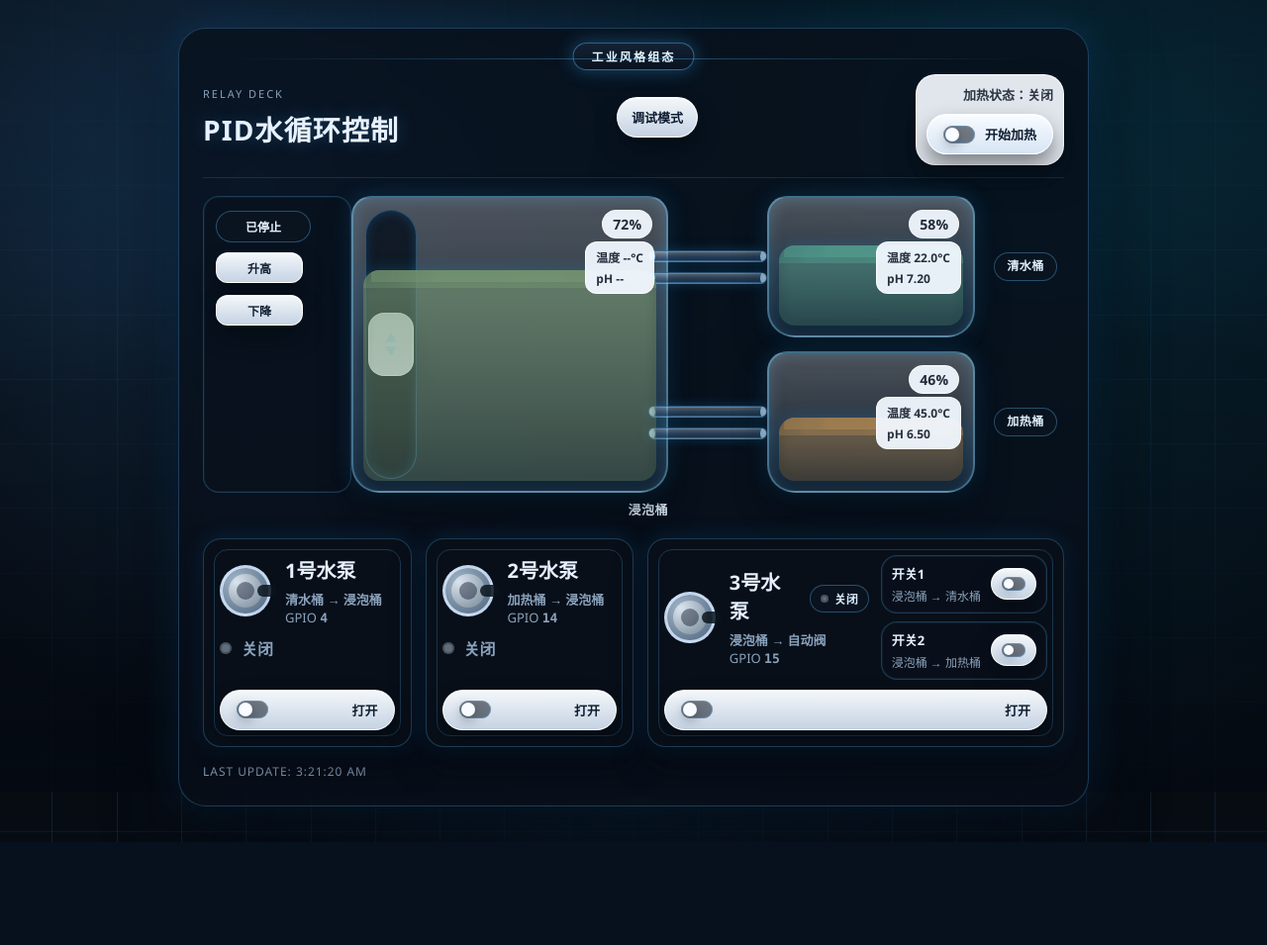
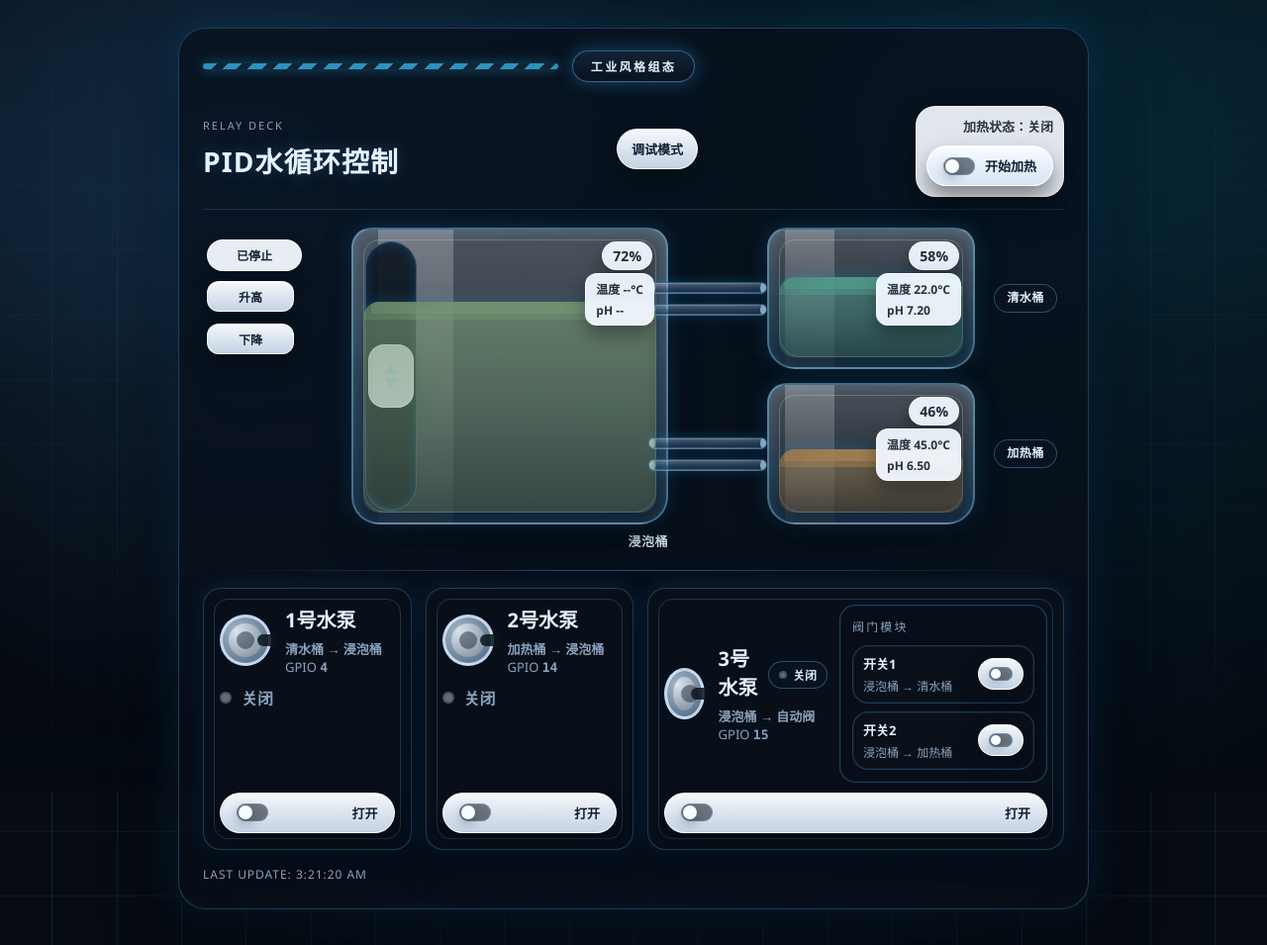
Before and after one commit to MickeyElders/pi-control-program, a FastAPI app: page / in a window 1280 px wide. Shown: the whole page at 99% size. Before the commit the page ends 851 px from the top, so only its background shows below. Run offline with FastAPI, Linux system fonts and the light colour scheme.

Commit message:
调整质感

```diff
--- a/static/style.css
+++ b/static/style.css
@@ -104,40 +104,67 @@ body::after {
   animation: rise 650ms ease-out;
 }
 
-.panel::before {
-  content: "工业风格组态";
+.panel::after {
+  content: "";
   position: absolute;
-  top: 14px;
-  left: 50%;
-  transform: translateX(-50%);
-  padding: 4px 18px;
+  inset: 0;
+  background:
+    repeating-linear-gradient(
+      0deg,
+      rgba(80, 150, 210, 0.06) 0 1px,
+      transparent 1px 80px
+    ),
+    repeating-linear-gradient(
+      90deg,
+      rgba(80, 150, 210, 0.04) 0 1px,
+      transparent 1px 120px
+    );
+  pointer-events: none;
+  opacity: 0.4;
+  z-index: 0;
+}
+
+.panel > * {
+  position: relative;
+  z-index: 1;
+}
+
+.panel-topbar {
+  display: grid;
+  grid-template-columns: 1fr auto 1fr;
+  align-items: center;
+  gap: 14px;
+  margin: -18px auto 18px;
+}
+
+.panel-title {
+  padding: 6px 18px;
   border-radius: 999px;
   font-size: 12px;
   font-weight: 700;
-  letter-spacing: 0.18em;
+  letter-spacing: 0.2em;
   color: #e7f7ff;
   background: linear-gradient(180deg, rgba(20, 36, 54, 0.95), rgba(10, 20, 34, 0.85));
   border: 1px solid rgba(98, 190, 255, 0.45);
   box-shadow: 0 0 18px rgba(52, 176, 255, 0.35);
   text-transform: uppercase;
-  pointer-events: none;
+  text-align: center;
+  white-space: nowrap;
 }
 
-.panel::after {
-  content: "";
-  position: absolute;
-  top: 30px;
-  left: 6%;
-  right: 6%;
-  height: 1px;
-  background: linear-gradient(
-    90deg,
-    transparent,
-    rgba(90, 190, 255, 0.55),
-    transparent
+.panel-stripe {
+  height: 6px;
+  border-radius: 999px;
+  background: repeating-linear-gradient(
+    135deg,
+    rgba(60, 200, 255, 0.7) 0 10px,
+    rgba(20, 40, 60, 0.8) 10px 18px
   );
-  opacity: 0.7;
-  pointer-events: none;
+  box-shadow: 0 0 12px rgba(60, 200, 255, 0.4);
+}
+
+.panel-stripe.right {
+  justify-self: end;
 }
 
 .tank-row {
@@ -171,12 +198,11 @@ body::after {
   gap: 10px;
   align-content: start;
   height: var(--tank-height);
-  padding: 14px 12px;
+  padding: 12px 4px;
   justify-items: start;
-  background: rgba(10, 18, 28, 0.65);
-  border: 1px solid rgba(98, 190, 255, 0.25);
-  border-radius: 16px;
-  box-shadow: inset 0 0 0 1px rgba(30, 80, 120, 0.2);
+  background: transparent;
+  border: none;
+  box-shadow: none;
 }
 
 .lift-rail {
@@ -252,13 +278,14 @@ body::after {
 .lift-status {
   font-size: 12px;
   font-weight: 700;
-  color: #e7f3ff;
-  background: rgba(10, 22, 34, 0.7);
+  color: #14243a;
+  background: rgba(245, 250, 255, 0.95);
   border-radius: 999px;
   padding: 6px 10px;
-  border: 1px solid rgba(98, 190, 255, 0.35);
+  border: 1px solid rgba(255, 255, 255, 0.9);
   width: 96px;
   text-align: center;
+  box-shadow: 0 10px 18px rgba(2, 8, 14, 0.3);
 }
 
 .lift-controls {
@@ -373,6 +400,10 @@ body::after {
   opacity: 1;
 }
 
+.pipe.on {
+  box-shadow: inset 0 0 0 1px rgba(120, 210, 255, 0.55), 0 0 16px rgba(40, 170, 255, 0.35);
+}
+
 .pipe.to-right.on .pipe-flow {
   animation: pipe-right 0.8s linear infinite;
 }
@@ -391,6 +422,31 @@ body::after {
     0 18px 34px rgba(2, 8, 14, 0.45),
     0 0 22px rgba(40, 160, 255, 0.2);
   overflow: hidden;
+}
+
+.tank-body::before {
+  content: "";
+  position: absolute;
+  top: 0;
+  left: 8%;
+  width: 24%;
+  height: 100%;
+  background: linear-gradient(
+    180deg,
+    rgba(255, 255, 255, 0.35),
+    rgba(255, 255, 255, 0.05)
+  );
+  opacity: 0.7;
+  pointer-events: none;
+}
+
+.tank-body::after {
+  content: "";
+  position: absolute;
+  inset: 10px;
+  border-radius: 16px 16px 22px 22px;
+  border: 1px solid rgba(200, 230, 255, 0.25);
+  pointer-events: none;
 }
 
 .tank.soak .tank-body {
@@ -461,6 +517,7 @@ body::after {
   border-radius: 999px;
   padding: 4px 10px;
   border: 1px solid rgba(255, 255, 255, 0.9);
+  box-shadow: 0 8px 16px rgba(2, 8, 14, 0.35);
 }
 
 .tank-metrics {
@@ -477,6 +534,7 @@ body::after {
   padding: 6px 10px;
   border: 1px solid rgba(255, 255, 255, 0.9);
   z-index: 3;
+  box-shadow: 0 10px 18px rgba(2, 8, 14, 0.35);
 }
 
 .tank-liquid {
@@ -599,6 +657,19 @@ h2 {
   grid-template-rows: auto;
   gap: 18px;
   align-items: stretch;
+  margin-top: 6px;
+  padding-top: 18px;
+  position: relative;
+}
+
+.grid::before {
+  content: "";
+  position: absolute;
+  top: 0;
+  left: 0;
+  right: 0;
+  height: 1px;
+  background: linear-gradient(90deg, transparent, rgba(80, 150, 210, 0.5), transparent);
 }
 
 .grid .pump-card[data-index="0"] {
@@ -634,6 +705,7 @@ h2 {
   border-color: rgba(60, 200, 255, 0.6);
   box-shadow: 0 18px 32px rgba(2, 8, 14, 0.55), 0 0 28px rgba(60, 200, 255, 0.25);
   transform: translateY(-2px);
+  animation: panel-glow 2.8s ease-in-out infinite;
 }
 
 .pump-card::before {
@@ -666,6 +738,24 @@ h2 {
   grid-template-columns: minmax(0, 1fr) auto;
   gap: 12px;
   align-items: stretch;
+}
+
+.valve-panel {
+  display: grid;
+  gap: 10px;
+  padding: 12px;
+  border-radius: 16px;
+  background: rgba(8, 16, 26, 0.85);
+  border: 1px solid rgba(98, 190, 255, 0.28);
+  box-shadow: inset 0 0 0 1px rgba(30, 80, 120, 0.2);
+  min-width: 210px;
+}
+
+.valve-title {
+  font-size: 12px;
+  letter-spacing: 0.18em;
+  text-transform: uppercase;
+  color: var(--muted);
 }
 
 .pump-info-block {
@@ -1139,6 +1229,16 @@ h2 {
   }
 }
 
+@keyframes panel-glow {
+  0%,
+  100% {
+    box-shadow: 0 18px 32px rgba(2, 8, 14, 0.55), 0 0 22px rgba(60, 200, 255, 0.2);
+  }
+  50% {
+    box-shadow: 0 18px 32px rgba(2, 8, 14, 0.55), 0 0 32px rgba(60, 200, 255, 0.35);
+  }
+}
+
 @keyframes flow {
   0% {
     background-position: 0 0;
@@ -1200,6 +1300,15 @@ h2 {
 }
 
 @media (max-width: 899px) {
+  .panel-topbar {
+    grid-template-columns: 1fr;
+    margin-top: -10px;
+  }
+
+  .panel-stripe {
+    display: none;
+  }
+
   .tank-row {
     grid-template-columns: minmax(0, 1fr);
     row-gap: 20px;
--- a/templates/index.html
+++ b/templates/index.html
@@ -12,6 +12,11 @@
         <main class="stage">
           <div class="panel-wrap">
             <section class="panel" aria-live="polite">
+              <div class="panel-topbar" aria-hidden="true">
+                <span class="panel-stripe left"></span>
+                <span class="panel-title">工业风格组态</span>
+                <span class="panel-stripe right"></span>
+              </div>
         {% set routes = ["清水桶 → 浸泡桶", "加热桶 → 浸泡桶"] %}
         {% set pump3 = pumps[2] if pumps | length > 2 else None %}
         <header class="panel-header">
@@ -179,6 +184,8 @@
                   {% endif %}
                 </div>
               </div>
+              <div class="valve-panel">
+                <div class="valve-title">阀门模块</div>
                 <div class="auto-switches compact inline">
                   <div class="auto-row" data-auto="fresh" data-on="{{ "1" if auto_switches.fresh else "0" }}">
                     <div class="auto-text">
@@ -193,6 +200,7 @@
                       <div class="auto-sub">浸泡桶 → 加热桶</div>
                     </div>
                     <button class="btn toggle auto" data-auto="heat" type="button"></button>
+                  </div>
                 </div>
               </div>
             </div>
```
Lines whose indentation alone changed are shown as unchanged.
